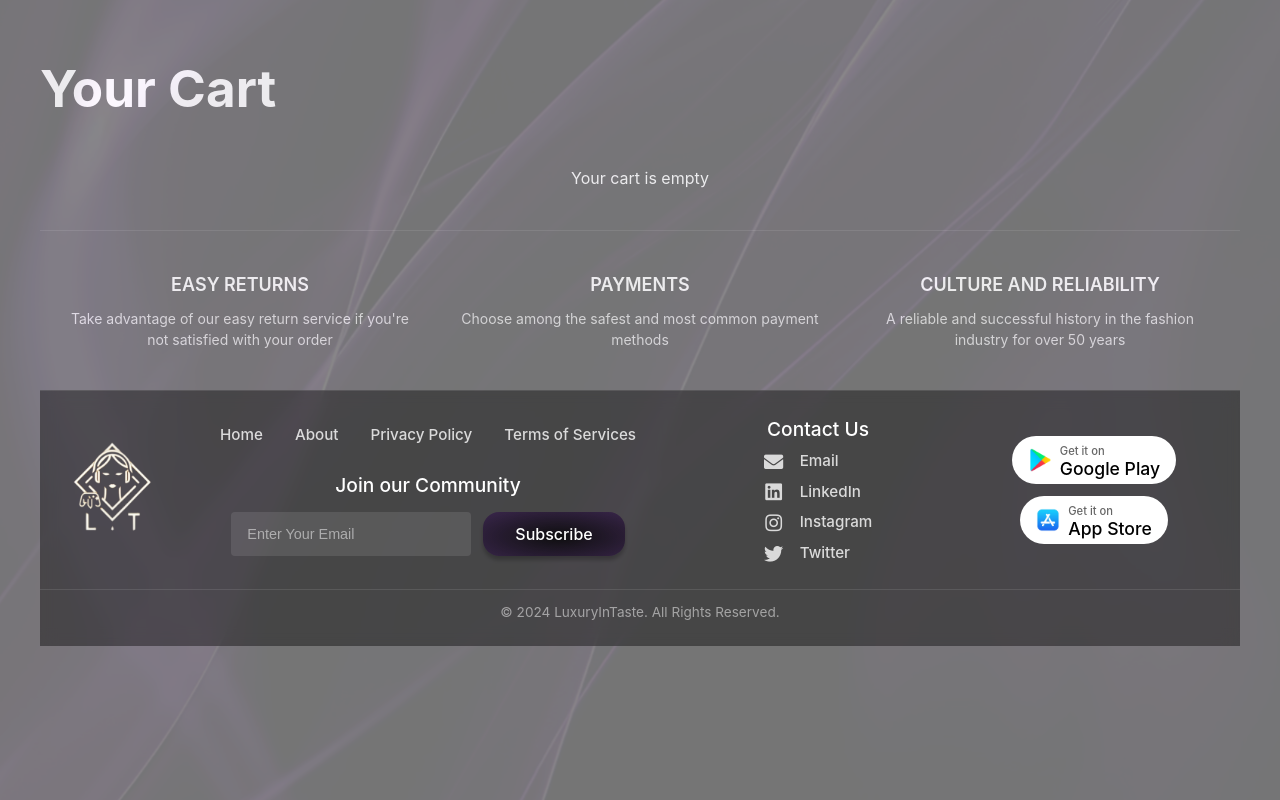
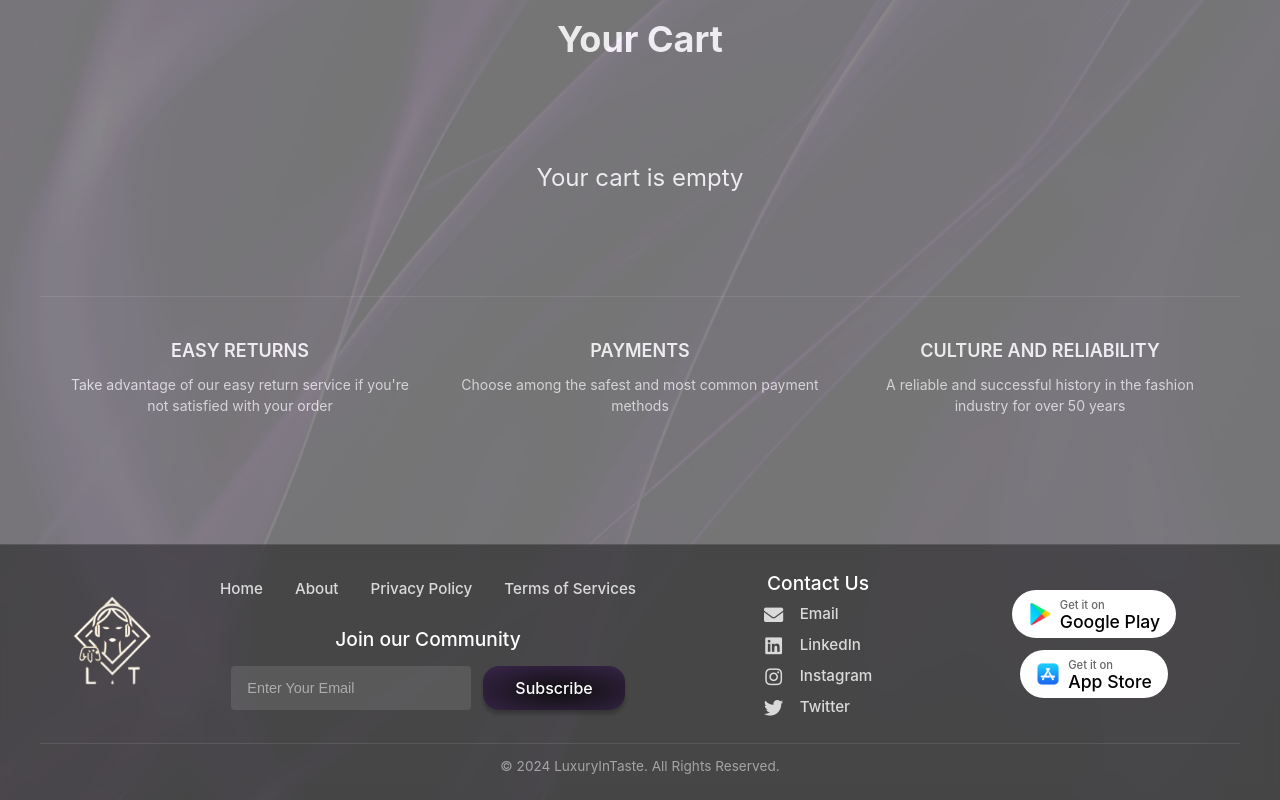
Before and after one commit to luxuryintaste-LIT/lit-ecommerce-backend, a React (Vite) app: page /cart in a window 1280 px wide. Built offline with nearby package versions, Linux system fonts and the light colour scheme.

Commit message:
fixed changes

```diff
--- a/src/pages/Cart.jsx
+++ b/src/pages/Cart.jsx
@@ -46,9 +46,10 @@ const Cart = () => {
 
   return (
     <div className="cart-page">
+      <div className="cart-content">
         <h1>Your Cart</h1>
         {cartItems.length === 0 ? (
-        <div style={{ textAlign: 'center', marginTop: '50px' }}>
+          <div className="empty-cart-message">
             <p>Your cart is empty</p>
           </div>
         ) : (
@@ -166,6 +167,7 @@ const Cart = () => {
             <p className="feature-description">A reliable and successful history in the fashion industry for over 50 years</p>
           </div>
         </div>
+      </div>
 
       <Footer />
     </div>
--- a/src/styles/Cart.css
+++ b/src/styles/Cart.css
@@ -1,21 +1,44 @@
 .cart-page, .wishlist-page {
-  padding: 20px 40px;
-  max-width: 1400px;
+  padding: 0;
+  max-width: 100%;
   font-family: -apple-system, BlinkMacSystemFont, 'Segoe UI', Roboto, Oxygen, Ubuntu, Cantarell, 'Open Sans', 'Helvetica Neue', sans-serif;
   color: white;
-  margin: 0 auto;
-  min-height: calc(100vh - 80px); /* Adjust for footer */
+  margin: 0;
+  min-height: 100vh;
   display: flex;
   flex-direction: column;
+  justify-content: space-between;
+}
+
+.cart-content {
+  max-width: 1400px;
+  margin: 0 auto;
+  padding: 20px 0;
+  flex: 1;
+  width: 100%;
+}
+
+.cart-page h1 {
+  text-align: center;
+  font-size: 36px;
+  margin-bottom: 30px;
+  padding: 0 20px;
+}
+
+.empty-cart-message {
+  text-align: center;
+  margin-top: 100px;
+  margin-bottom: 100px;
+  font-size: 24px;
 }
 
 .cart-layout, .wishlist-layout {
-  flex: 1;
   display: grid;
   grid-template-columns: 1fr 350px;
   gap: 60px;
   margin-top: 30px;
   margin-bottom: 40px;
+  padding: 0 20px;
 }
 
 .cart-items-container {
@@ -201,7 +224,8 @@
   justify-content: space-between;
   padding: 40px 0;
   border-top: 1px solid rgba(255, 255, 255, 0.1);
-  margin-top: 40px;
+  margin: 40px auto 0;
+  max-width: 1200px;
 }
 
 .feature-item {
```
Lines whose indentation alone changed are shown as unchanged.
